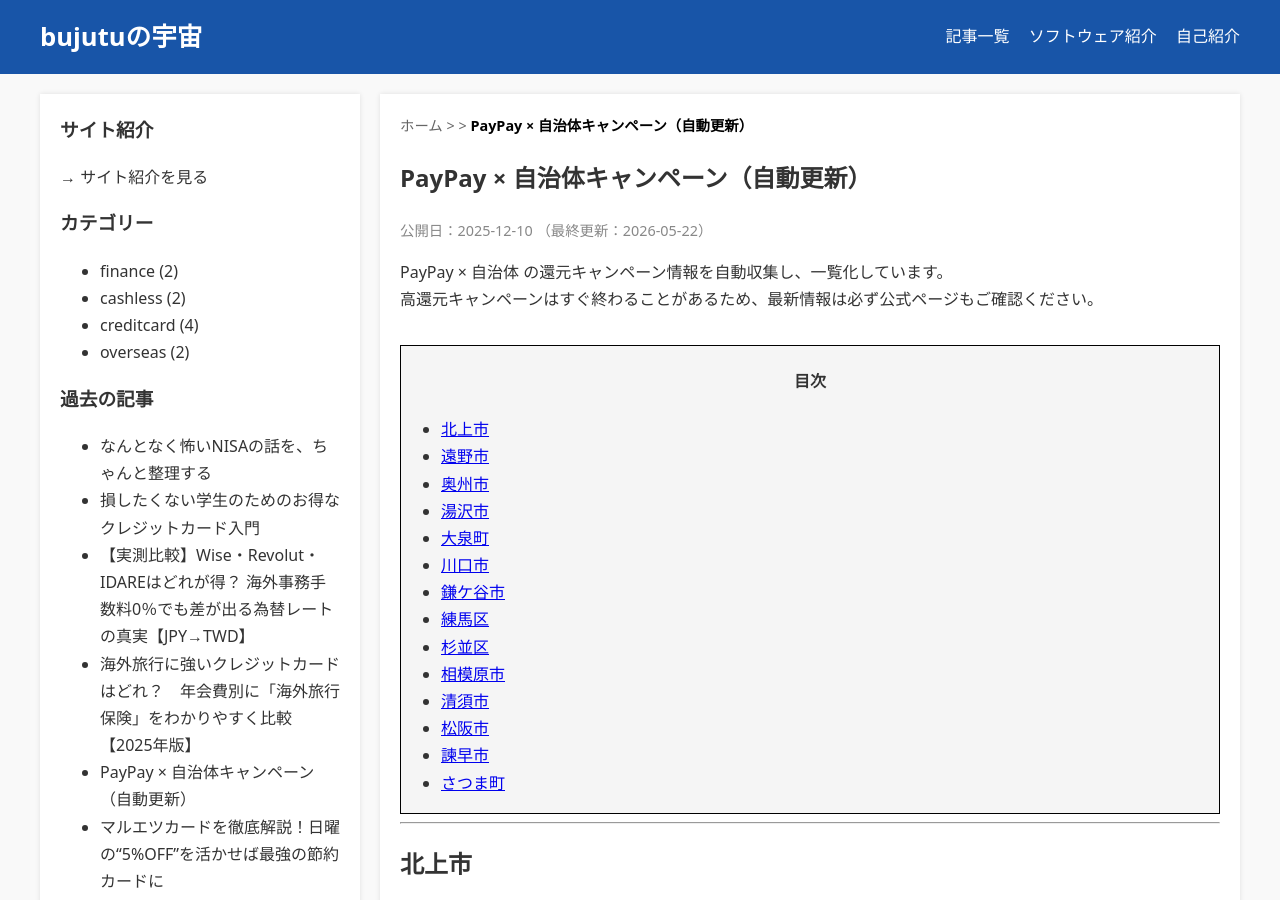
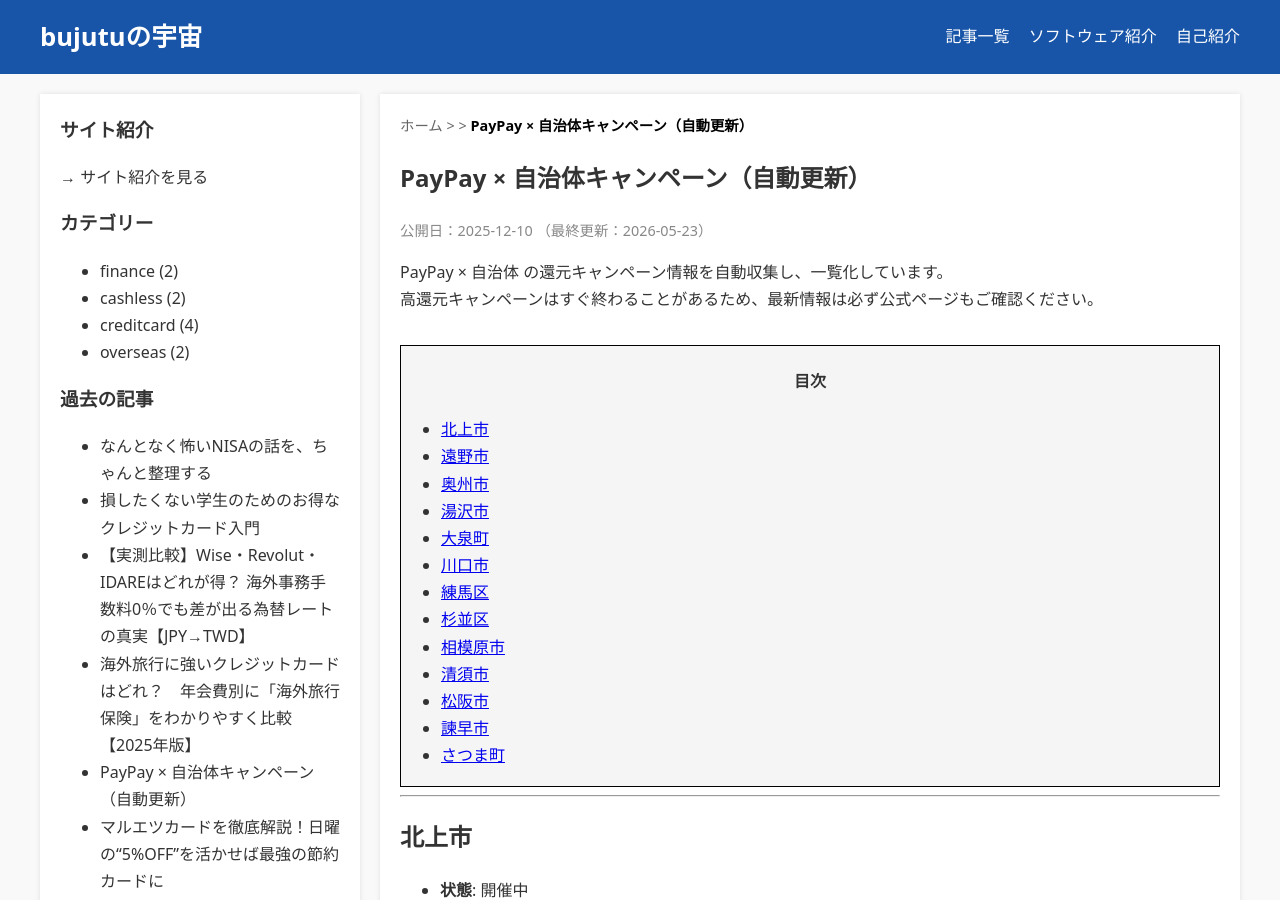
Before and after one commit to bujutu/bujutu.github.io, a Jekyll site: the page built from _posts/2025-12-10-paypay-campaigns.md, in a window 1280 px wide and 900 px high. Built offline with Jekyll 4.4.1, drawn with Linux system fonts in a browser that asks for light colours; some of the changed text lies outside the part shown.

Commit message:
Auto-update PayPay campaigns

```diff
--- a/_posts/2025-12-10-paypay-campaigns.md
+++ b/_posts/2025-12-10-paypay-campaigns.md
@@ -1,7 +1,7 @@
 ---
 title: "PayPay × 自治体キャンペーン（自動更新）"
 layout: post
-last_modified_at: 2026-05-22 11:42:14
+last_modified_at: 2026-05-23 10:23:43
 description: "PayPayと自治体のポイント還元キャンペーン一覧（自動更新）。"
 tags: [paypay, 自治体, キャンペーン, 自動更新]
 ---
@@ -71,15 +71,6 @@ PayPay × 自治体 の還元キャンペーン情報を自動収集し、一覧
 
 ---
 
-## 鎌ケ谷市
-
-- **状態**: 開催中
-- **期間**: 2026/4/22 〜 5/22
-- **還元率**: 15%
-- **公式ページ**: [リンク](https://paypay.ne.jp/event/chiba-kamagaya-city-20260422/)
-
----
-
 ## 練馬区
 
 - **状態**: 開催中
```
